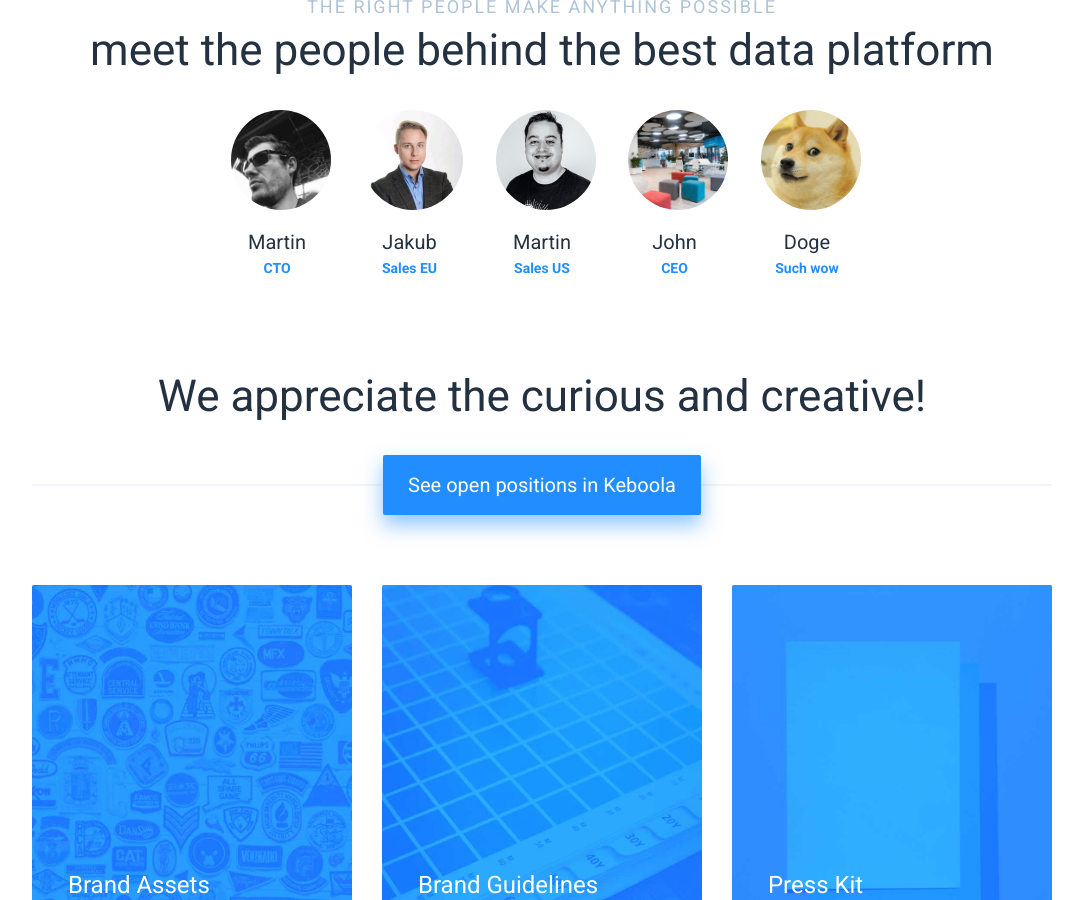
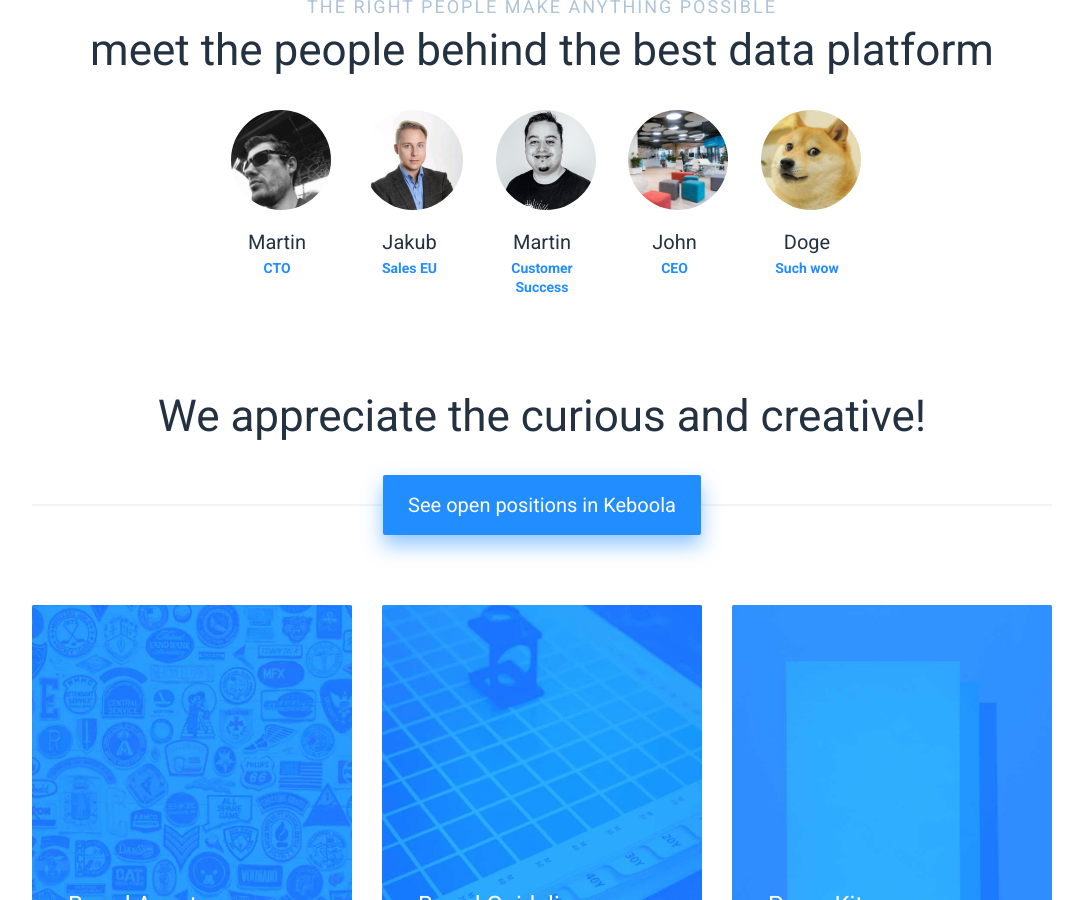
Before and after one commit to keboola/website, a Jekyll site: the page built from _about/about.md, in a window 1280 px wide and 900 px high, scrolled down 2286 px. Shown: the whole window, without its empty margins (98-1181 px from the left). Built offline with Jekyll 4.4.1, drawn with Linux system fonts in a browser that asks for light colours; nearby versions of some CDN libraries.

Commit message:
Update from Forestry.io - Updated about.md

```diff
--- a/_about/about.md
+++ b/_about/about.md
@@ -75,7 +75,7 @@ page_sections:
     position: Sales EU
     photo: "/uploads/0.jpeg"
   - name: Martin
-    position: Sales US
+    position: Customer Success
     photo: "/uploads/ddBVxSxm_400x400.jpg"
   - name: John
     position: CEO
```
